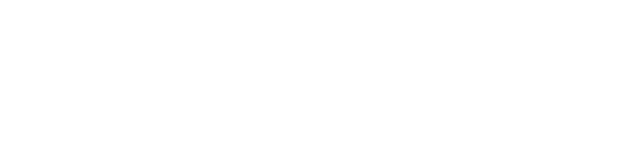
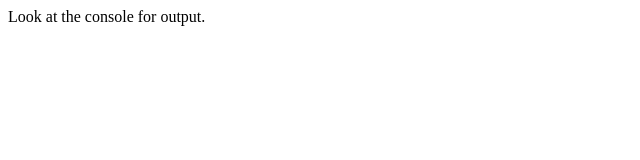
Before and after one commit to creationix/git-web-platform, a website: page src/index.html in a window 1280 px wide. Shown: the whole page, without its empty margins (0-640 px from the left). Drawn offline with Linux system fonts and the light colour scheme; files whose address does not match are found by name.

Commit message:
Add console note

```diff
--- a/src/index.html
+++ b/src/index.html
@@ -36,4 +36,7 @@
 
 </script>
 </head>
+<body>
+  Look at the console for output.
+</body>
 </html>
```
Also changed, not shown: build/index.html.
